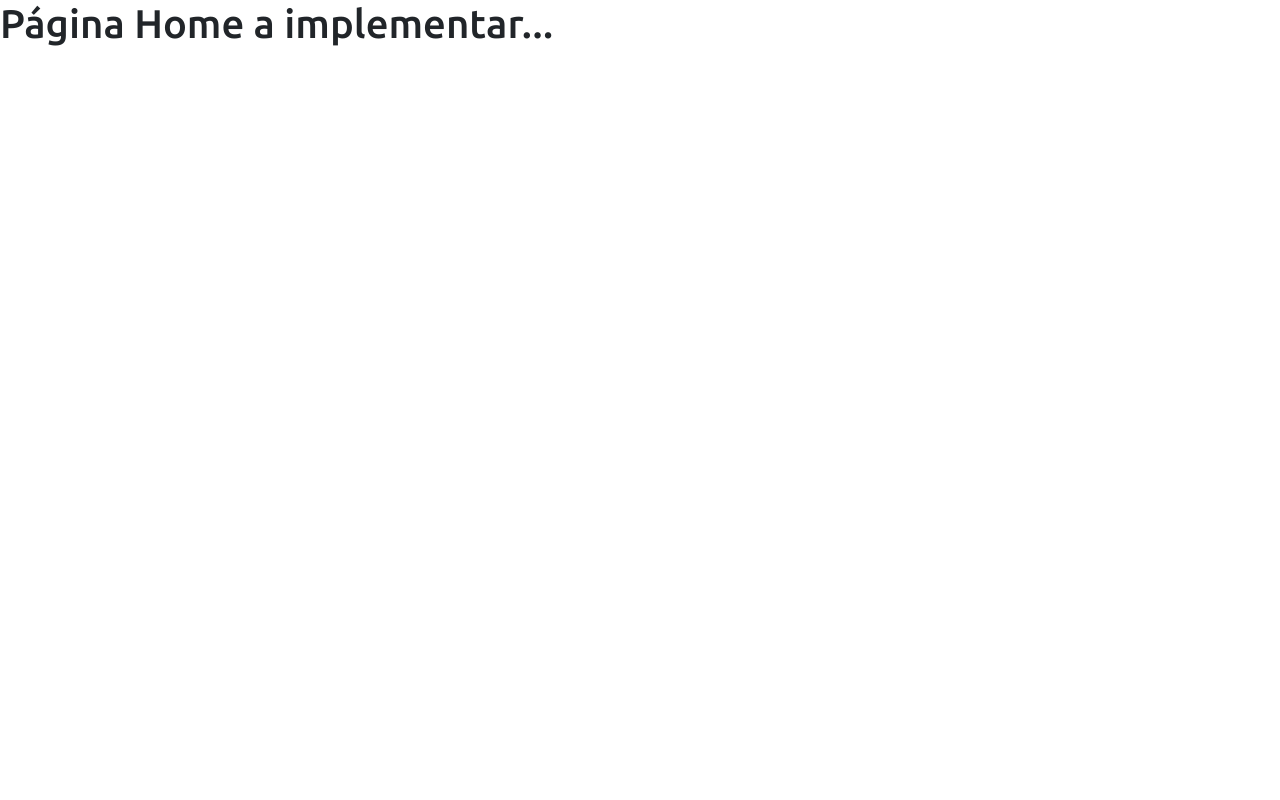
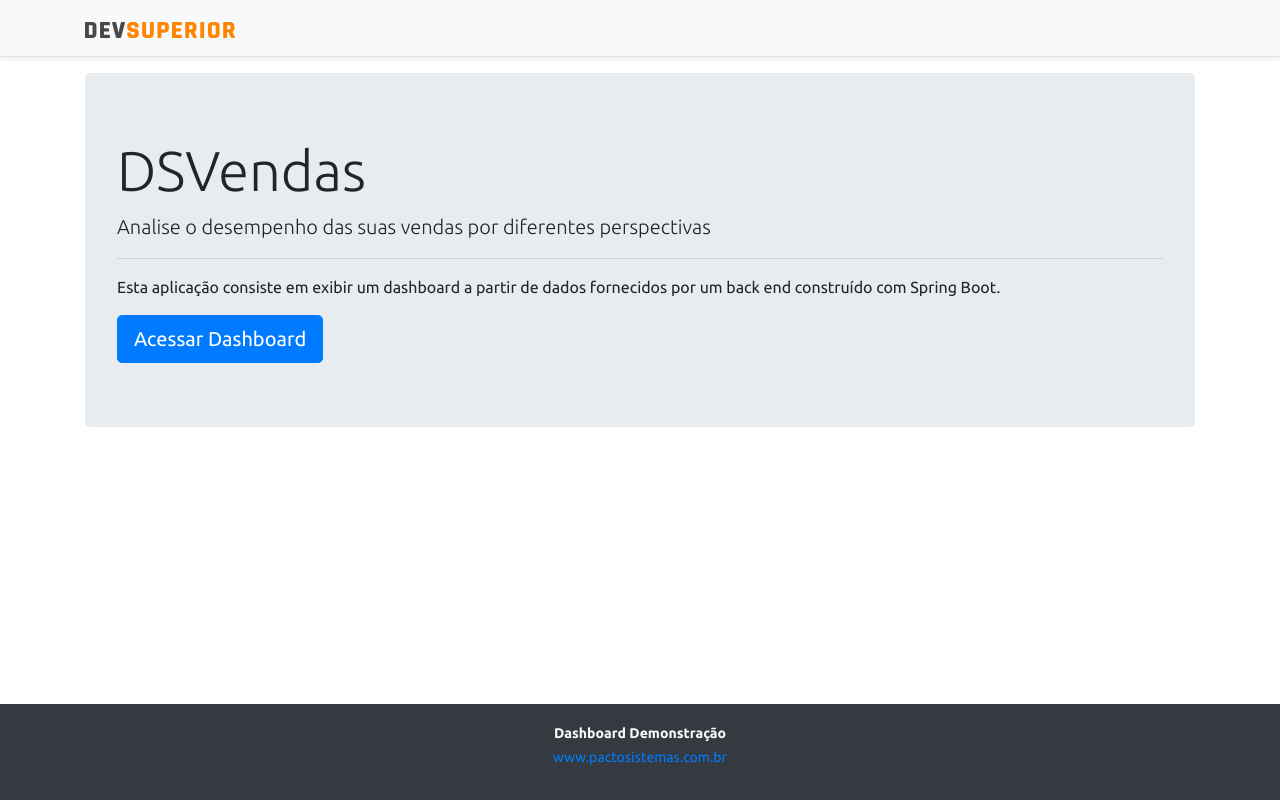
Before and after one commit to marcelopacto/projeto-sds3, a React (Create React App) app in the folder frontend/: page / in a window 1280 px wide. Built offline with nearby package versions, Linux system fonts and the light colour scheme.

Commit message:
Home, navigation

```diff
--- a/frontend/src/components/NavBar/index.tsx
+++ b/frontend/src/components/NavBar/index.tsx
@@ -1,10 +1,13 @@
 import ImgDsDark from 'assets/img/ds_dark.svg'
+import { Link } from 'react-router-dom';
 const NavBar = () => {
     return (
       <div className="d-flex flex-column flex-md-row align-items-center p-3 px-md-4 mb-3 bg-light border-bottom shadow-sm">
       <div className="container">
         <nav className="my-2 my-md-0 mr-md-3">
+          <Link to="/">
           <img src={ImgDsDark} alt="Demonstração" width="150" />
+          </Link>
         </nav>
       </div>
     </div>
--- a/frontend/src/pages/Home/index.tsx
+++ b/frontend/src/pages/Home/index.tsx
@@ -1,11 +1,26 @@
+import Footer from "components/Footer";
+import NavBar from "components/NavBar";
+import { Link } from "react-router-dom";
+
 const Home = () => {
-    return (
-      <div>
-      <div >
-        <h1>Página Home a implementar...</h1>
+  return (
+    <>
+      <NavBar />
+
+      <div className="container">
+        <div className="jumbotron">
+          <h1 className="display-4">DSVendas</h1>
+          <p className="lead">Analise o desempenho das suas vendas por diferentes perspectivas</p>
+          <hr />
+          <p>Esta aplicação consiste em exibir um dashboard a partir de dados fornecidos por um back end construído com Spring Boot.</p>
+          <Link className="btn btn-primary btn-lg" to="/dashboard">
+            Acessar Dashboard
+          </Link>
+        </div>
       </div>
-    </div>
-    );
-  }
+      <Footer />
+    </>
+  );
+}
 
-  export default Home;
+export default Home;
```
